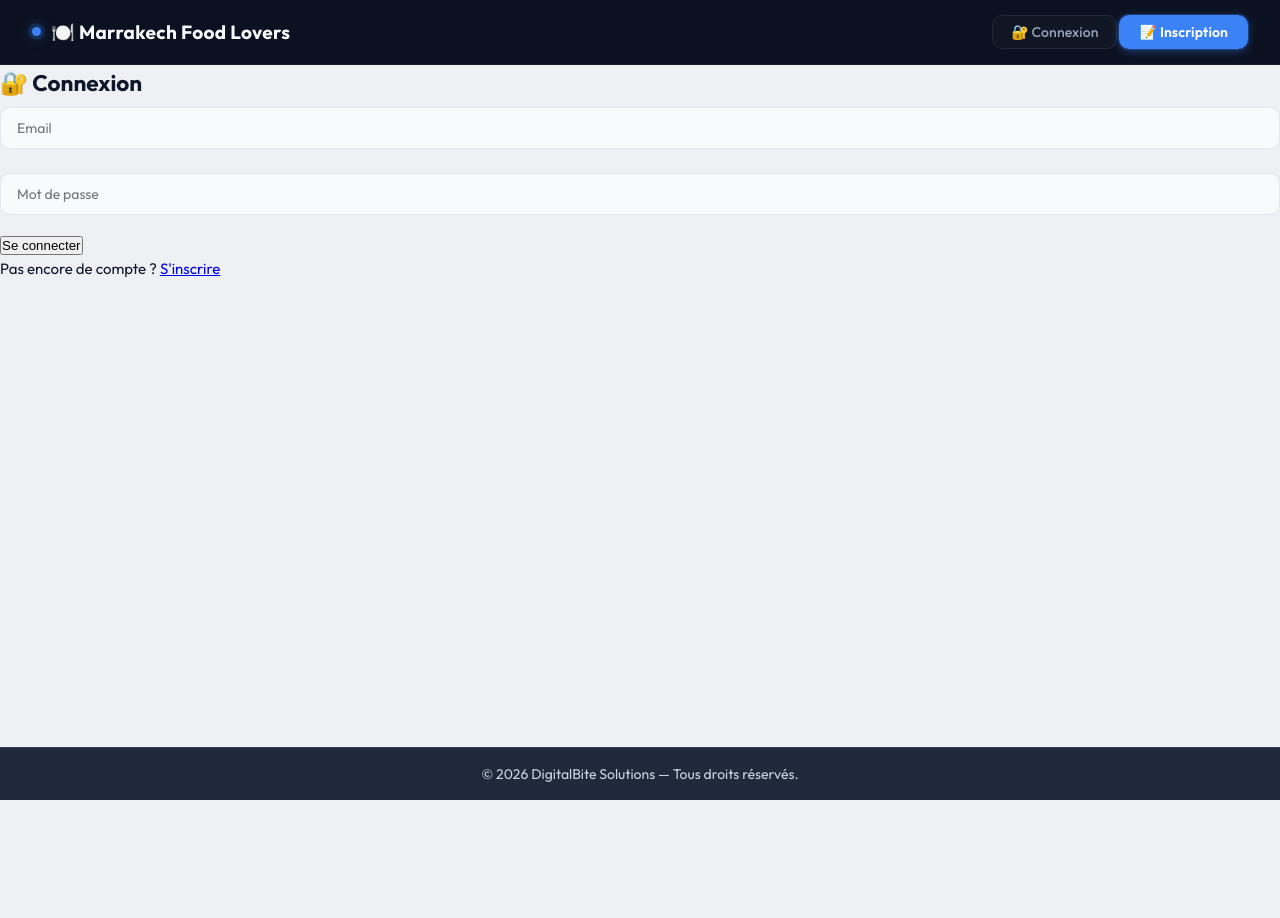
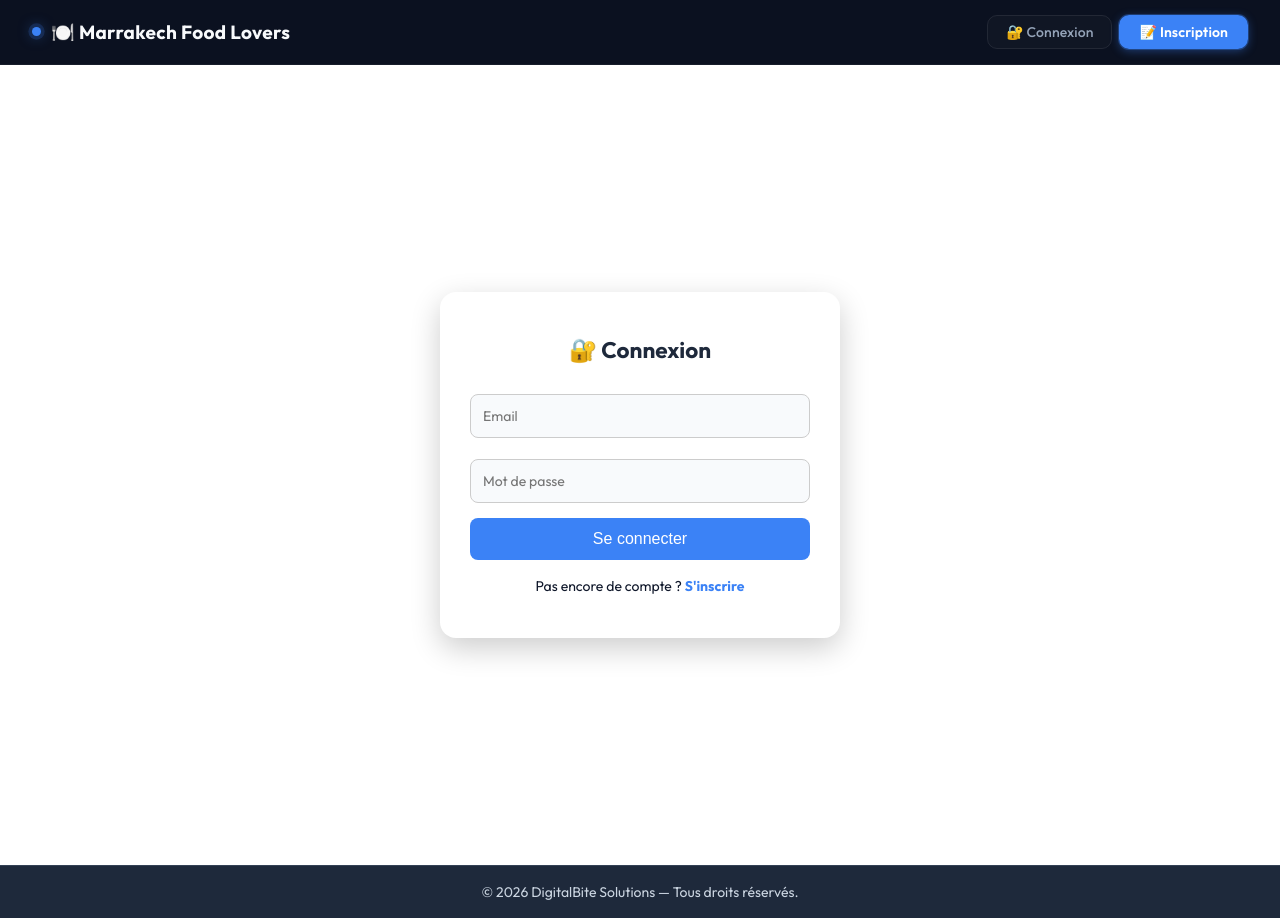
Before and after one commit to AftahHassan/Marrakech_Food_Lovers, a PHP site: page /login in a window 1280 px wide. Before the commit the page ends 800 px from the top, so only its background shows below. Run offline with PHP 8.4, Linux system fonts and the light colour scheme.

Commit message:
add some changes

```diff
--- a/app/views/auth/login.php
+++ b/app/views/auth/login.php
@@ -5,6 +5,7 @@
 
         <h2>🔐 Connexion</h2>
 
+        <div class="log-form">
             <?php if (isset($error)) : ?>
                 <div class="alert-error"><?= htmlspecialchars($error) ?></div>
             <?php endif; ?>
@@ -37,6 +38,7 @@
                 Pas encore de compte ?
                 <a href="/Marrakech_Food_Lovers/register.php">S'inscrire</a>
             </p>
+        </div>
 
     </div>
 </div>
--- a/app/views/includes/header.php
+++ b/app/views/includes/header.php
@@ -36,7 +36,7 @@ if (session_status() === PHP_SESSION_NONE) {
 
                 <!-- ✅ CUISINIER connecté -->
                 <?php else : ?>
-                    <a href="/Marrakech_Food_Lovers/dashboard.php">🏠 Dashboard</a>
+                    <a href="/Marrakech_Food_Lovers/dashboard.php" class="dashboard-acuisinier">🏠 Dashboard</a>
 
 
 
--- a/public/css/style.css
+++ b/public/css/style.css
@@ -150,6 +150,7 @@ nav ul li a {
     font-size: 14px;
     font-weight: 500;
     padding: 8px 14px;
+    margin-left: 5px;
     border-radius: var(--radius-md);
     transition: all 0.2s ease;
     letter-spacing: 0.1px;
@@ -165,6 +166,22 @@ nav ul li a:hover {
 .admin-link {
     color: #f59e0b !important;
     font-weight: 600 !important;
+}
+
+.dashboard-acuisinier {
+    text-decoration: none;
+    color: #94a3b8;
+    font-size: 14px;
+    font-weight: 500;
+    padding: 8px 14px;
+    border-radius: var(--radius-md);
+    transition: all 0.2s ease;
+    letter-spacing: 0.1px;
+    white-space: nowrap;
+}
+.dashboard-acuisinier:hover {
+    color: #f1f5f9;
+    background: rgba(255,255,255,0.07);
 }
 
 .admin-link:hover {
@@ -781,3 +798,97 @@ textarea {
     from { width: 0%; }
     to   { width: 100%; }
 }
+
+
+/* Start log in  */
+/* ===== AUTH PAGE ===== */
+
+.auth-wrapper {
+    height: 100vh;
+    display: flex;
+    justify-content: center;
+    align-items: center;
+    background: white;
+}
+
+/* Container */
+.auth-container {
+    background: white;
+    padding: 40px 30px;
+    border-radius: 16px;
+    width: 100%;
+    max-width: 400px;
+    box-shadow: 0 10px 30px rgba(0, 0, 0, 0.2);
+    text-align: center;
+}
+
+/* Title */
+.auth-container h2 {
+    margin-bottom: 20px;
+    color: #1e293b;
+}
+
+/* Form group */
+.form-group {
+    margin-bottom: 15px;
+}
+
+/* Inputs */
+.form-group input {
+    width: 100%;
+    padding: 12px;
+    border-radius: 8px;
+    border: 1px solid #ccc;
+    outline: none;
+    transition: 0.3s;
+    font-size: 14px;
+}
+
+.form-group input:focus {
+    border-color: #3b82f6;
+    box-shadow: 0 0 5px rgba(59, 130, 246, 0.5);
+}
+
+/* Button */
+button {
+    width: 100%;
+    padding: 12px;
+    background: #3b82f6;
+    border: none;
+    color: white;
+    font-size: 16px;
+    border-radius: 8px;
+    cursor: pointer;
+    transition: 0.3s;
+}
+
+button:hover {
+    background: #2563eb;
+}
+
+/* Error message */
+.alert-error {
+    background: #fee2e2;
+    color: #b91c1c;
+    padding: 10px;
+    border-radius: 8px;
+    margin-bottom: 15px;
+    font-size: 14px;
+}
+
+/* Link */
+.auth-link {
+    margin-top: 15px;
+    font-size: 14px;
+}
+
+.auth-link a {
+    color: #3b82f6;
+    text-decoration: none;
+    font-weight: bold;
+}
+
+.auth-link a:hover {
+    text-decoration: underline;
+}
+/* End log in  */
```
Also changed, not shown: app/views/cuisinier/dashboard.php (+12 -5 lines). Lines whose indentation alone changed are shown as unchanged.
